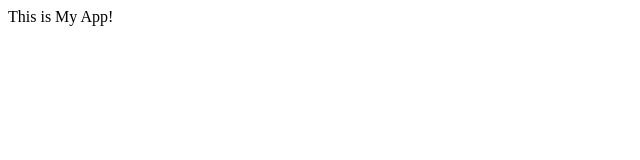
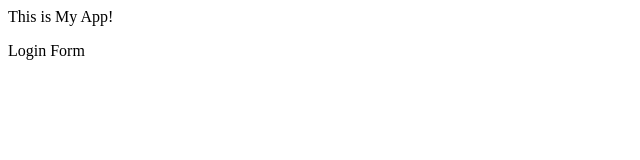
Before and after one commit to LovarajPyla/myappsample, a plain HTML site: page index.html in a window 1280 px wide. Shown: the full height of the page, 0-640 px from the left. Drawn offline with Linux system fonts and the light colour scheme.

Commit message:
login form

```diff
--- /dev/null
+++ b/dir2/app2.js
@@ -0,0 +1 @@
+console.log("lovaraj");
--- a/index.html
+++ b/index.html
@@ -5,5 +5,6 @@
     </head>
     <body>
         <p>This is My App!</p>
+        <p>Login Form</p>
     </body>
 </html>
```
Also changed, not shown: login.html (added, +1 -0 lines), log.txt (added).
